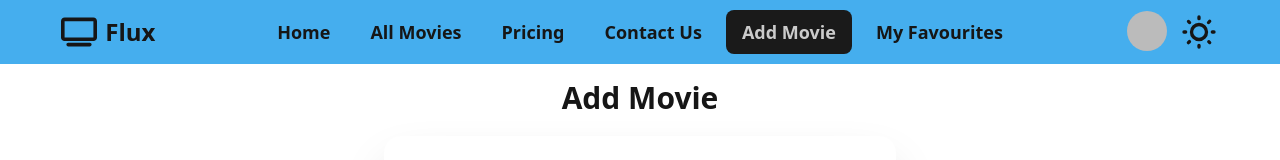
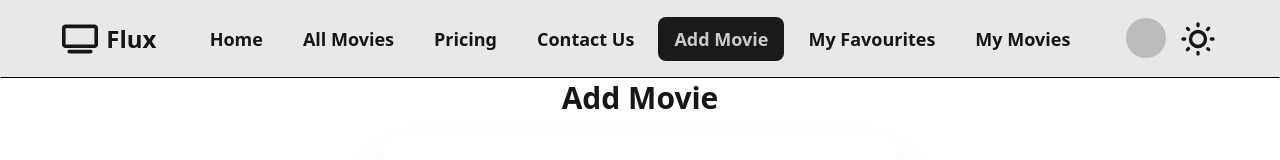
Before and after one commit to adnansyed101/flux-client, a React (Vite) app: page /addMovie in a window 1280 px wide. Shown: the top 160 px of the page. Built offline with nearby package versions, Linux system fonts and the light colour scheme; no server answers; sample sign-in values are in the browser's storage.

Commit message:
Fix navbar color.

```diff
--- a/src/components/Navbar.jsx
+++ b/src/components/Navbar.jsx
@@ -42,10 +42,18 @@ const Navbar = () => {
           </li>
           <li>
             <NavLink
-              to={`/favourites/${user.email}`}
+              to={`/favourites/${user.uid}`}
               className="font-semibold text-lg"
             >
               My Favourites
+            </NavLink>
+          </li>
+          <li>
+            <NavLink
+              to={`/myMovies/${user.uid}`}
+              className="font-semibold text-lg"
+            >
+              My Movies
             </NavLink>
           </li>
         </>
@@ -93,8 +101,8 @@ const Navbar = () => {
     );
 
   return (
-    <header className="w-full fixed top-0 z-50 bg-primary">
-      <div className="navbar py-0 w-11/12 mx-auto">
+    <header className="w-full fixed top-0 z-50 bg-base-200 border border-b-black ">
+      <div className="navbar w-11/12 mx-auto">
         <div className="navbar-start">
           <div className="dropdown">
             <div tabIndex={0} role="button" className="mr-1 lg:hidden">
```
